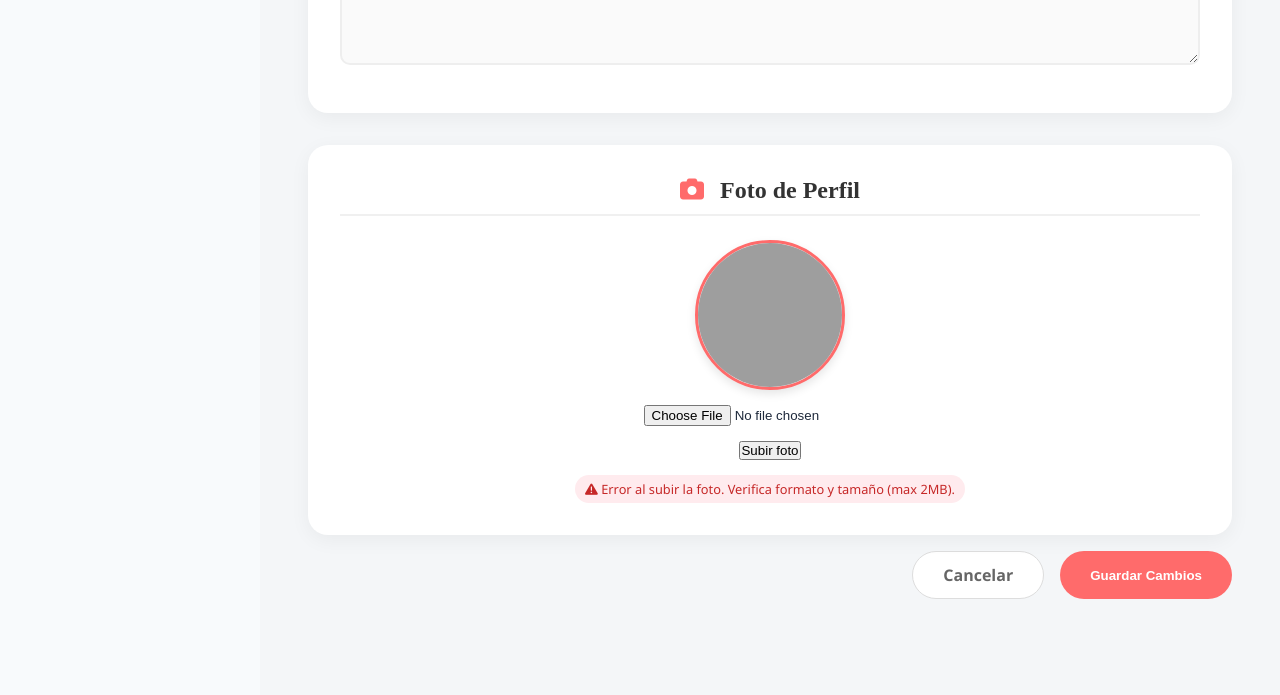
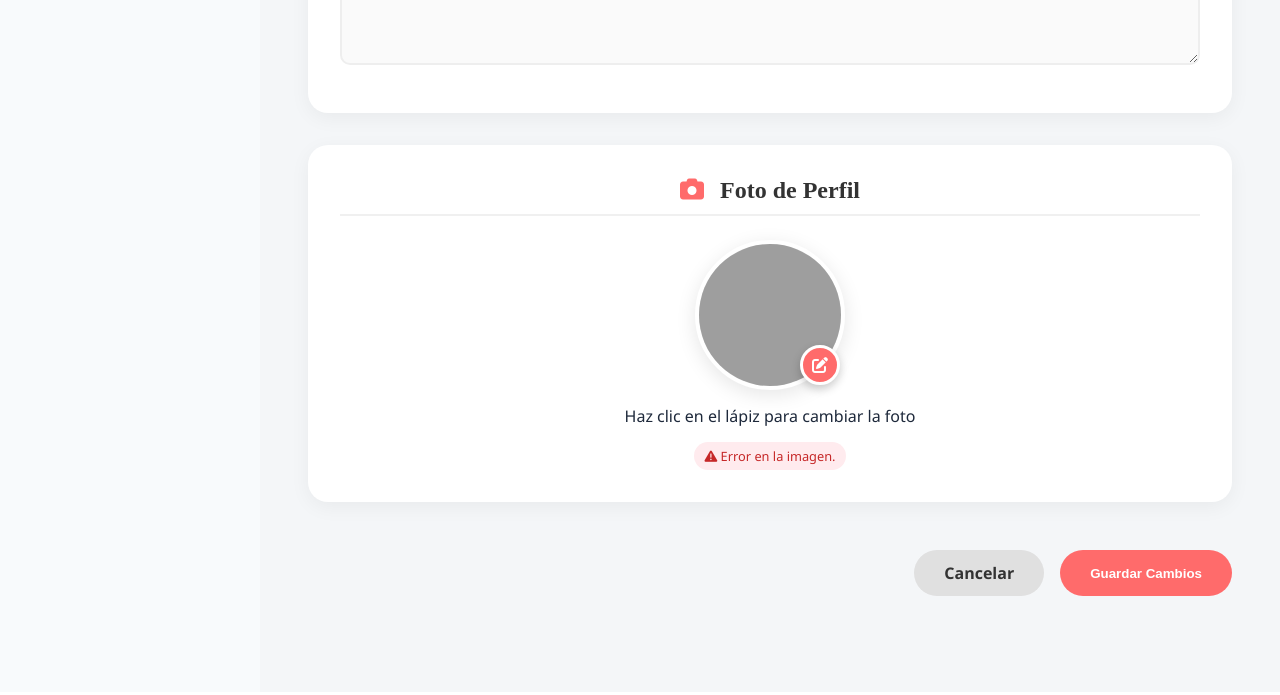
Before and after one commit to AzaBP/educattio, a PHP site: page /educattio/php/perfil_usuario.php?foto_error=1 in a window 1280 px wide. Shown: the part 844-1539 px from the top of the page. After the commit the page ends 1440 px from the top, so only its background shows below. Run offline with PHP 8.4, Linux system fonts and the light colour scheme; the visitor is signed in with stand-in values (Sample User, id 1); grey boxes are pictures that could not be loaded.

Commit message:
aza arreglos subir foto de perfil e incidencias

```diff
--- a/css/perfil_usuario.css
+++ b/css/perfil_usuario.css
@@ -226,34 +226,40 @@ textarea {
     align-items: center;
     gap: 15px;
 }
+.profile-photo-wrapper {
+    position: relative;
+    width: 150px;
+    height: 150px;
+}
 .profile-photo {
     width: 150px;
     height: 150px;
     object-fit: cover;
     border-radius: 50%;
-    border: 3px solid var(--accent-color);
-    box-shadow: 0 4px 10px rgba(0,0,0,0.1);
+    border: 4px solid white;
+    box-shadow: 0 5px 20px rgba(0,0,0,0.1);
     background-color: #f0f0f0;
 }
-.upload-form {
-    display: flex;
-    gap: 10px;
-    justify-content: center;
-    align-items: center;
-    flex-wrap: wrap;
-}
-.btn-mini {
-    padding: 8px 16px;
-    border-radius: 50px;
-    font-size: 0.85rem;
-    cursor: pointer;
-    background: #f0f0f0;
-    border: none;
-    transition: 0.2s;
-}
-.btn-mini:hover {
+.photo-upload-label {
+    position: absolute;
+    bottom: 5px;
+    right: 5px;
+    width: 40px;
+    height: 40px;
     background: var(--accent-color);
     color: white;
+    border-radius: 50%;
+    display: flex;
+    align-items: center;
+    justify-content: center;
+    cursor: pointer;
+    box-shadow: 0 4px 10px rgba(0,0,0,0.2);
+    transition: 0.3s;
+    border: 3px solid white;
+}
+.photo-upload-label:hover {
+    transform: scale(1.1);
+    background: #ff5252;
 }
 .success-msg {
     background: #e8f5e9;
--- a/php/perfil_usuario.php
+++ b/php/perfil_usuario.php
@@ -66,7 +66,7 @@ try {
                 </div>
             <?php endif; ?>
 
-            <form action="actualizar_perfil.php" method="POST" class="profile-grid">
+            <form action="actualizar_perfil.php" method="POST" enctype="multipart/form-data" class="profile-grid">
 
                 <section class="card personal-card">
                     <h3 class="card-title"><i class="fas fa-user"></i> Datos Personales</h3>
@@ -113,33 +113,34 @@ try {
                     <div class="photo-container">
                         <?php
                         $foto_actual = $datos_usuario['foto_perfil'] ?? '';
-                        // Construir la ruta para el navegador desde /php/ hacia uploads/perfil
                         if (!empty($foto_actual)) {
                             $foto_url = '../' . ltrim($foto_actual, '/');
                         } else {
                             $foto_url = '../uploads/perfil/default-avatar.png';
                         }
                         ?>
-                        <img src="<?php echo $foto_url; ?>" alt="Foto de perfil" class="profile-photo" id="previewFoto">
+                        <div class="profile-photo-wrapper">
+                            <img src="<?php echo $foto_url; ?>" alt="Foto de perfil" class="profile-photo" id="previewFoto">
+                            <label for="foto_perfil" class="photo-upload-label">
+                                <i class="fas fa-edit"></i>
+                            </label>
+                        </div>
 
-                        <form action="subir_foto.php" method="POST" enctype="multipart/form-data" class="upload-form" id="uploadForm">
-                            <input type="file" name="foto_perfil" id="foto_perfil" accept="image/jpeg, image/png, image/webp">
-                            <button type="submit" name="submit_foto">Subir foto</button>
-                        </form>
+                        <input type="file" name="foto_perfil" id="foto_perfil" accept="image/jpeg, image/png, image/webp" style="display: none;">
+                        <p class="text-muted small">Haz clic en el lápiz para cambiar la foto</p>
 
                         <?php if(isset($_GET['foto_ok'])): ?>
                             <div class="success-msg"><i class="fas fa-check-circle"></i> ¡Foto actualizada!</div>
                         <?php elseif(isset($_GET['foto_error'])): ?>
-                            <div class="error-msg"><i class="fas fa-exclamation-triangle"></i> Error al subir la foto. Verifica formato y tamaño (max 2MB).</div>
+                            <div class="error-msg"><i class="fas fa-exclamation-triangle"></i> Error en la imagen.</div>
                         <?php endif; ?>
                     </div>
                 </section>
 
                 <div class="form-actions-bar">
-                    <a href="portal_inicio_usuario.php" class="btn btn-secondary" style="text-decoration: none; display: inline-flex; align-items: center; justify-content: center; color: #666; border: 1px solid #ddd; background: white;">Cancelar</a>
+                    <a href="portal_inicio_usuario.php" class="btn btn-secondary" style="text-decoration: none; display: inline-flex; align-items: center; justify-content: center;">Cancelar</a>
                     <button type="submit" class="btn btn-primary">Guardar Cambios</button>
                 </div>
-
             </form>
         </main>
     </div>
```
Also changed, not shown: php/actualizar_perfil.php (+38 -19 lines).
